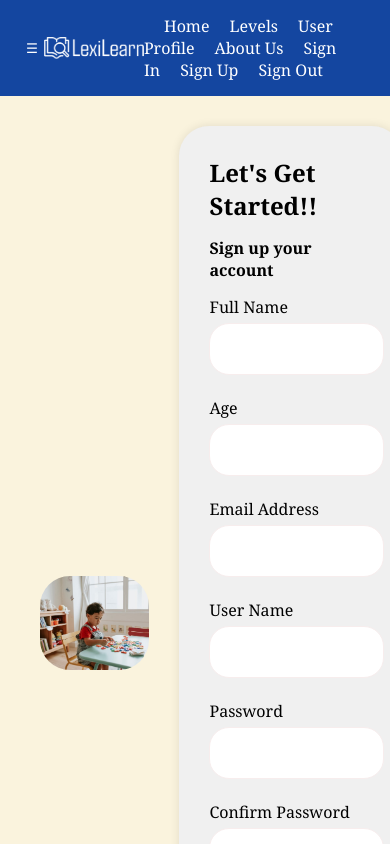
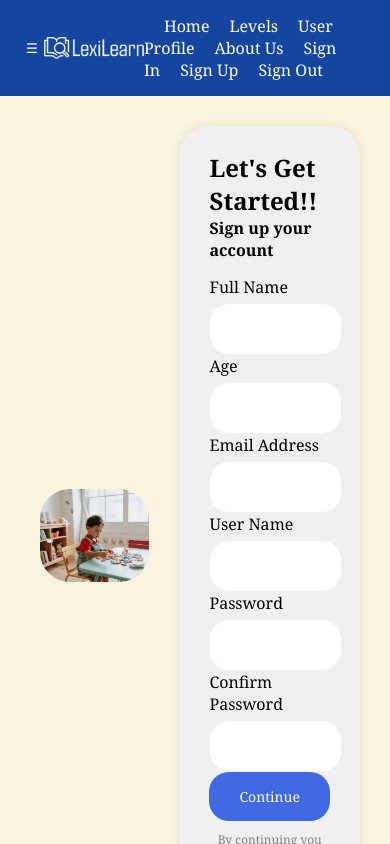
Before and after one commit to Raabi-ya/LexiLearn, a React (Create React App) app in the folder lexilearn/: page /Signup in a window 390 px wide. Shown: the top 844 px of the page. Built offline with nearby package versions, Linux system fonts and the light colour scheme.

Commit message:
Changed validation color and message for sign up page

```diff
--- a/lexilearn/src/signup.css
+++ b/lexilearn/src/signup.css
@@ -2,6 +2,7 @@
 .signup-form-group label {
     display: block;
     padding-bottom: 5px;
+    margin-bottom: 2 px;
     font-size: 16px;
   }
 
@@ -10,23 +11,32 @@
     border: 1px solid #f7eded;
     border-radius: 20px;
     font-size: 15px;
-  transition: border-color 0.3s ease; /* Add transition */
+    transition: border-color 0.3s ease;
     height: 40px;
     padding: 5px;
+
 }
 
+
   .signup-form-group input:focus {
-  border-color: #0714ca; /* Change border color on focus */
+    border-color: #0714ca;
   }
 
-/* Page layout */
+  .continue-button-group {
+    display: flex;
+    justify-content: center;
+    margin-top: 20px; /* Added margin to separate the buttons from the form */
+  }
+
+  /* Signup page styles */
   .signup-page {
     padding: 20px;
-  height: fit-content;
-  font-family: Georgia, 'Times New Roman', Times, serif;
-  background-color: #faf3dd;
+    height:fit-content;
+    font-family:Georgia, 'Times New Roman', Times, serif;
+    background-color: #FAF3DD;
   }
 
+  /* Grouping the form and image together */
   .signup-container {
     display: flex;
     justify-content: center;
@@ -42,11 +52,7 @@
     max-width: 100%;
     border-radius: 30px;
     width: 500px;
-  transition: transform 0.3s ease-in-out; /* Add transition */
-}
-
-.signup-left-section:hover img {
-  transform: scale(1.1); /* Scale up on hover */
+    transition: transform 0.3s ease-in-out;
   }
 
   /* Right section styles */
@@ -54,36 +60,38 @@
     padding: 10px;
     display: flex;
     justify-content: center;
-  flex-direction: column;
   }
 
-.signup-right-section h2,
-.signup-right-section h4 {
+  .signup-right-section h2 {
     text-align: left;
-  font-family: Georgia, 'Times New Roman', Times, serif;
-  margin: 0;
+    font-family:Georgia, 'Times New Roman', Times, serif;
+    margin-top: 20px;
+    margin-bottom: 0px;
+  }
+  .signup-right-section h4{
+    font-family:Georgia, 'Times New Roman', Times, serif;
+    text-align: left;
     margin-bottom: 15px;
+    margin-top: 0px;
+
   }
 
-/* Signup form styles */
+  /* signup form styles */
   .Signup-form {
     background-color: #f0f0f0;
     border-radius: 30px;
-  padding: 30px;
+    padding: 5px;
+    padding-left: 30px;
+    padding-right: 30px;
     box-shadow: 0 0 10px rgba(0, 0, 0, 0.1);
-  width: 550px;
+    width:550px;
     height: fit-content;
-  margin: 0 auto;
-  transition: transform 0.3s ease-in-out; /* Add transition */
-}
 
-.Signup-form:hover {
-  transform: scale(1.05); /* Scale up on hover */
   }
 
   /* Submit button styles */
   .confirm-button-group button {
-  background-color: blue;
+    background-color: royalblue;
     color: #fff;
     font-family: Georgia, 'Times New Roman', Times, serif;
     padding: 15px 30px;
@@ -91,31 +99,37 @@
     border-radius: 20px;
     cursor: pointer;
     font-size: 14px;
+    transition: background-color 0.3s ease;
+
 }
-
    .confirm-button-group button:hover {
-  background-color: royalblue;
+    background-color: cornflowerblue;
   }
 
   .confirm-button-group {
     display: flex;
     justify-content: center;
     align-items: center;
-  margin-top: 20px;
+
   }
 
-/* Additional options styles */
   .signup-additional-options {
     margin-top: 10px;
     text-align: center;
-  color: black;
+    color:gray;
+
+
   }
-
-.signup-additional-options p {
-  margin: 4px 0;
+  .signup-additional-options p{
+    margin-bottom: 4px;
+    margin-top: 1px;
     font-size: 0.75rem;
   }
+  .signup-additional-options b{
+    color: black;
 
+
+  }
   .signup-additional-options a {
     cursor: pointer;
     text-decoration: none;
@@ -126,21 +140,35 @@
   }
 
   /* Media queries for responsiveness */
+
   @media only screen and (max-width: 768px) {
     .signup-page {
-      flex-direction: column;
+      flex-direction: column; /* Stack sections vertically */
     }
 
     .signup-left-section,
     .signup-right-section {
-      width: 100%;
+      width: 100%; /* Make sections full width */
     }
 
     .Signup-form {
-      width: 90%;
+      width: 90%; /* Adjust form width */
     }
 
     .confirm-button-group button {
-      width: 100%;
+      width: 100%; /* Make buttons full width */
     }
+
+
   }
+
+  .error-message {
+    color: #ff5252; /* Red color */
+    font-size: 0.8rem;
+    margin-top: 5px;
+  }
+
+  /* Style the form to highlight the input with an error */
+  .signup-form-group {
+    position: relative;
+  }
--- a/lexilearn/src/signup.js
+++ b/lexilearn/src/signup.js
@@ -2,20 +2,90 @@ import React, { useState } from 'react';
 import './Signup.css'; // Import CSS for styling
 import Footer from './Footer';
 
-
 function SignupPage() {
-  const [fullName, setFullName]= useState ('');
-  const [age, setAge] = useState('');const [email, setEmail] = useState('');
+  const [fullName, setFullName] = useState('');
+  const [age, setAge] = useState('');
+  const [email, setEmail] = useState('');
   const [username, setUsername] = useState('');
   const [password, setPassword] = useState('');
-  const [confirmPassword, setConfirmPassword] = useState('')
+  const [confirmPassword, setConfirmPassword] = useState('');
   const [submitted, setSubmitted] = useState(false);
+
+  const [fullNameError, setFullNameError] = useState('');
+  const [ageError, setAgeError] = useState('');
+  const [emailError, setEmailError] = useState('');
+  const [usernameError, setUsernameError] = useState('');
+  const [passwordError, setPasswordError] = useState('');
+  const [confirmPasswordError, setConfirmPasswordError] = useState('');
+
+  const validateAge = (value) => {
+    if (!value) {
+      setAgeError('Age is required');
+    } else if (value < 6 || value > 12) {
+      setAgeError('Age should be between 6 and 12');
+    } else {
+      setAgeError('');
+    }
+  };
+
+  const validateEmail = (value) => {
+    if (!value) {
+      setEmailError('Email is required');
+    } else if (!value.includes('@')) {
+      setEmailError('Email should contain @');
+    } else {
+      setEmailError('');
+    }
+  };
+
+  const validatePassword = (value) => {
+    if (!value) {
+      setPasswordError('Password is required');
+    } else if (value.length < 8) {
+      setPasswordError('Password should have at least 8 characters');
+    } else {
+      setPasswordError('');
+    }
+  };
+
+  const validateConfirmPassword = (value) => {
+    if (!value) {
+      setConfirmPasswordError('Confirm Password is required');
+    } else if (value !== password) {
+      setConfirmPasswordError('Passwords do not match');
+    } else {
+      setConfirmPasswordError('');
+    }
+  };
 
   const handleSignup = (e) => {
     e.preventDefault();
-    // Here, you can add your Signup for handling the Signup action, such as sending a request to the server to authenticate the user.
-    // For simplicity, let's just set submitted to true
+
+    // Reset previous error messages
+    setFullNameError('');
+    setAgeError('');
+    setEmailError('');
+    setUsernameError('');
+    setPasswordError('');
+    setConfirmPasswordError('');
+
+    let hasErrors = false;
+
+    // Validation logic for each field
+    if (!fullName) {
+      hasErrors = true;
+      setFullNameError('Full Name is required');
+    }
+
+    validateAge(age);
+    validateEmail(email);
+    validatePassword(password);
+    validateConfirmPassword(confirmPassword);
+
+    // Set submitted only if there are no errors
+    if (!hasErrors) {
       setSubmitted(true);
+    }
   };
 
   return (
@@ -29,7 +99,6 @@ function SignupPage() {
           </div>
           {/* Signup Form Section */}
           <div className="signup-right-section">
-
             <div className="Signup-form">
               <h2>Let's Get Started!!</h2>
               <h4>Sign up your account </h4>
@@ -41,92 +110,107 @@ function SignupPage() {
                     id="fullName"
                     value={fullName}
                     onChange={(e) => setFullName(e.target.value)}
-                 rquired
-
-
+                    required
                   />
+                  {fullNameError && <div className="error-message">{fullNameError}</div>}
                 </div>
-                 <span style={{ marginRight: '1px' }}></span>
                 <div className="signup-form-group">
                   <label htmlFor="age"> Age</label>
                   <input
                     type="number"
                     id="age"
                     value={age}
-                  onChange={(e) => setAge(e.target.value)}
-
+                    onChange={(e) => {
+                      setAge(e.target.value);
+                      validateAge(e.target.value);
+                    }}
                     min="6"
                     max="12"
                     required
                   />
+                  {ageError && <div className="error-message">{ageError}</div>}
                 </div>
-              <span style={{ marginRight: '1px' }}></span>
-             < div className="signup-form-group">
+                <div className="signup-form-group">
                   <label htmlFor="email">Email Address</label>
                   <input
                     type="email"
                     id="email"
                     value={email}
-                  onChange={(e) => setEmail(e.target.value)}
-
+                    onChange={(e) => {
+                      setEmail(e.target.value);
+                      validateEmail(e.target.value);
+                    }}
                     required
                   />
+                  {emailError && <div className="error-message">{emailError}</div>}
                 </div>
-              <span style={{ marginRight: '1px' }}></span>
-              <div className ="signup-form-group">
+                <div className="signup-form-group">
                   <label htmlFor="user name ">User Name </label>
                   <input
                     type="text"
                     id="username"
                     value={username}
                     onChange={(e) => setUsername(e.target.value)}
-
                     required
                   />
+                  {usernameError && <div className="error-message">{usernameError}</div>}
                 </div>
-              <span style={{ marginRight: '1px' }}></span>
                 <div className="signup-form-group">
                   <label htmlFor="password">Password</label>
                   <input
                     type="password"
                     id="password"
                     value={password}
-                  onChange={(e) => setPassword(e.target.value)}
-
+                    onChange={(e) => {
+                      setPassword(e.target.value);
+                      validatePassword(e.target.value);
+                      validateConfirmPassword(confirmPassword); // Validate confirm password on password change
+                    }}
                     required
                   />
+                  {passwordError && <div className="error-message">{passwordError}</div>}
                 </div>
-              <span style={{ marginRight: '1px' }}></span>
                 <div className="signup-form-group">
                   <label htmlFor="confirm password"> Confirm Password</label>
                   <input
                     type="password"
                     id="confirmPassword"
                     value={confirmPassword}
-                  onChange={(e) => setConfirmPassword(e.target.value)}
+                    onChange={(e) => {
+                      setConfirmPassword(e.target.value);
+                      validateConfirmPassword(e.target.value);
+                    }}
                     required
                   />
+                  {confirmPasswordError && (
+                    <div className="error-message">{confirmPasswordError}</div>
+                  )}
                 </div>
-              <span style={{ marginRight: '1px' }}></span>
                 <div className="confirm-button-group">
-                <button type="button" onClick={handleSignup}>Continue</button>
+                  <button type="button" onClick={handleSignup}>
+                    Continue
+                  </button>
                 </div>
               </form>
               {submitted}
               {/* Text and button for sign in option and password reset */}
               <div className="signup-additional-options">
                 <p>By continuing you agree to our </p>
-              <p><b>Terms & Conditions </b> and <b> Privacy Policy</b> </p>
-              <p>Already have an account? <a href='/login'>Log In</a></p>
-
+                <p>
+                  <b>Terms & Conditions </b> and <b> Privacy Policy</b>{' '}
+                </p>
+                <p>
+                  Already have an account? <a href="/login">Log In</a>
+                </p>
               </div>
             </div>
           </div>
         </div>
       </div>
-    <div><Footer /></div>
+      <div>
+        <Footer />
       </div>
-
+    </div>
   );
 }
 
```
Lines whose indentation alone changed are shown as unchanged.
